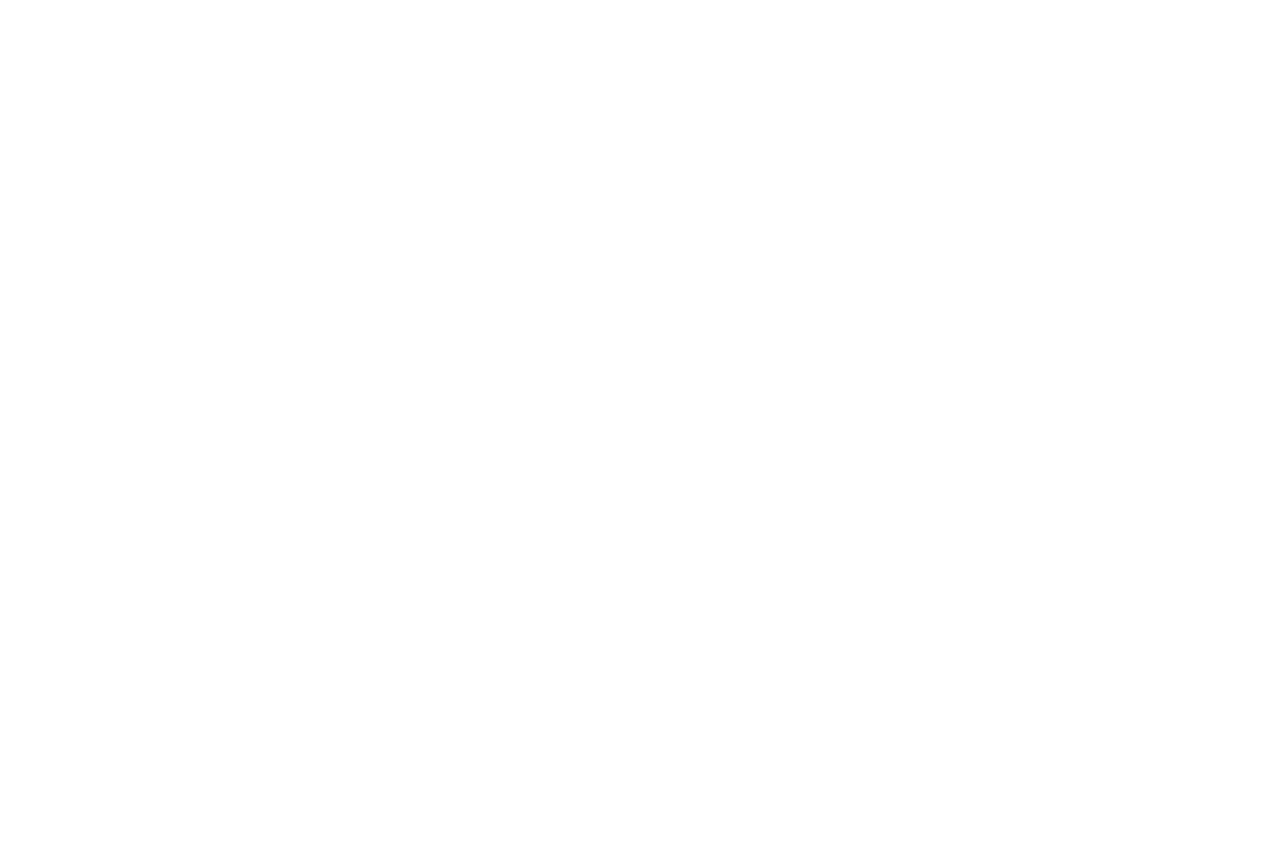
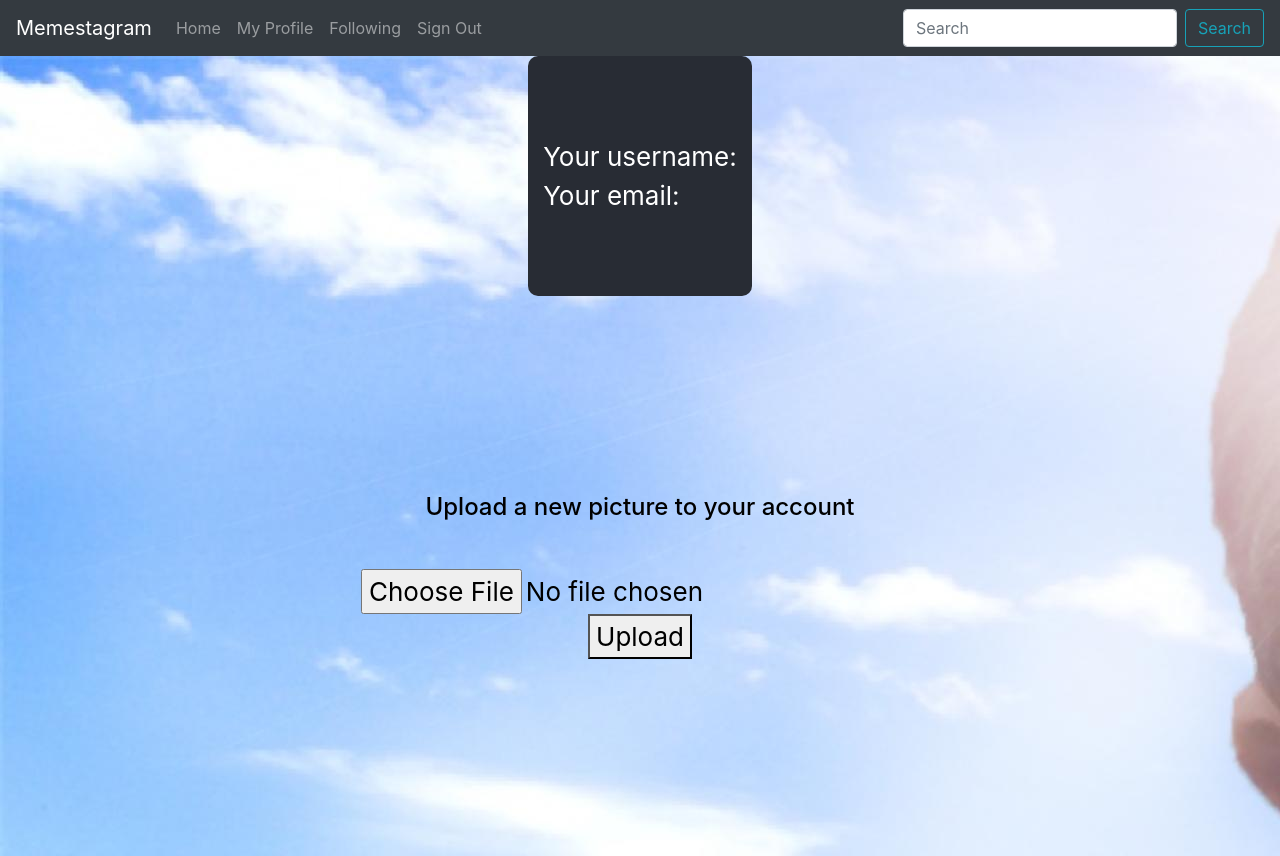
Before and after one commit to loganmcmullen/Memestagram-Social-Network, a React (Create React App) app in the folder client/: page /profile in a window 1280 px wide. Before the commit the page ends 800 px from the top, so only its background shows below. Built offline with nearby package versions, Linux system fonts and the light colour scheme; no server answers.

Commit message:
commiting to side-branch for demo

```diff
--- a/client/src/App.css
+++ b/client/src/App.css
@@ -11,6 +11,20 @@
   .App-logo {
     animation: App-logo-spin infinite 20s linear;
   }
+}
+.Original-background {
+  background-color: #282c34;
+  min-height: 30vh;
+  display: flex;
+  flex-direction: column;
+  align-items: left;
+  text-align: left;
+  padding: 15px;
+  border-radius: 10px;
+  justify-content: center;
+  font-size: calc(10px + 2vmin);
+  color: white;
+  z-index: 2;
 }
 
 .App-header {
--- a/client/src/App.js
+++ b/client/src/App.js
@@ -3,6 +3,7 @@
 import LoginSignupPage from "./pages/loginsignup";
 import HomePage from "./pages/homepage";
 import FollowingPage from "./pages/managefollowing";
+import ProfilePage from "./components/profile";
 import "./App.css";
 
 function App() {
@@ -19,6 +20,9 @@
           <Route exact path="/following">
             <FollowingPage />
           </Route>
+          <Route exact path="/profile">
+            <ProfilePage />
+          </Route>
         </Switch>
       </div>
     </Router>
--- a/client/src/components/navbar.js
+++ b/client/src/components/navbar.js
@@ -10,7 +10,7 @@
         <Navbar.Brand href="/">Memestagram</Navbar.Brand>
         <Nav className="mr-auto">
           <Nav.Link href="/">Home</Nav.Link>
-          <Nav.Link href="#willeventuallybetheprofile">My Profile</Nav.Link>
+          <Nav.Link href="/profile">My Profile</Nav.Link>
           <Nav.Link href="/following">Following</Nav.Link>
           <Nav.Link href="/loginsignup" onClick={auth.removeAuthentication}>
             Sign Out
--- a/client/src/components/profile.js
+++ b/client/src/components/profile.js
@@ -1,49 +1,77 @@
-import React, { Component } from 'react';
-import * as ReactBootstrap from 'react-bootstrap'
+import React, { Component } from "react";
 import axios from "axios";
 import "../App.css";
-import profilepic from "./maxresdefault.jpg"
+import Navbar from "../components/navbar";
 
-class RenderProfilePage extends Component{
+class RenderProfilePage extends Component {
   constructor(props) {
     super(props);
-        this.state ={
-            file: null
+    this.state = {
+      file: null,
+      username: "",
+      email: ""
     };
     this.onFormSubmit = this.onFormSubmit.bind(this);
     this.onChange = this.onChange.bind(this);
   }
-    onFormSubmit(e){
+  onFormSubmit(e) {
     e.preventDefault();
     const formData = new FormData();
-        formData.append('myImage',this.state.file);
+    formData.append("myImage", this.state.file);
     const config = {
       headers: {
-                'content-type': 'multipart/form-data'
+        "content-type": "multipart/form-data"
       }
     };
-        axios.post("http://localhost:8000/uploads",formData,config)
-            .then((response) => {
+    axios
+      .post("http://localhost:8000/uploads", formData, config)
+      .then(response => {
         alert("The file is successfully uploaded");
-            }).catch((error) => {
-        });
+      })
+      .catch(error => {});
   }
   onChange(e) {
-        this.setState({file:e.target.files[0]});
+    this.setState({ file: e.target.files[0] });
+  }
+  componentDidMount() {
+    axios
+      .post(
+        "http://localhost:8000/api/currentUser",
+        {},
+        {
+          headers: { token: sessionStorage.getItem("jwt") }
+        }
+      )
+      .then(res => {
+        console.log(res.data.username);
+        this.setState({
+          username: res.data.username,
+          email: res.data.email
+        });
+      })
+      .catch(error => {
+        console.log(error);
+      });
   }
 
   render() {
     return (
+      <div>
+        <Navbar />
         <div className="App">
-                <h4> MEMESTAGRAM</h4>
           <div className="App-header">
-                    <div className = "col-md-6 m-auto">
-                        <h4> Matthew McConaughey</h4>
-                        <img className = "rcorners1" src={require('./maxresdefault.jpg')} alt = "Matthew McConaughey" height="200" width="240"/>
-                        <div className = "custom-file mb-3">
+            <div className="Original-background">
+              Your username: {this.state.username}
+              <br></br>
+              Your email: {this.state.email}
+            </div>
+
+            <div className="col-md-6 m-auto">
+              <h4>Upload a new picture to your account</h4>
+              <br></br>
               <form onSubmit={this.onFormSubmit}>
-                                <input type="file" name="myImage" onChange= {this.onChange}/>
-                                <button type = "submit">Upload</button>
+                <input type="file" name="myImage" onChange={this.onChange} />
+                <button type="submit">Upload</button>
               </form>
             </div>
           </div>
```
Also changed, not shown: 1 other file (tests, documents, lock files or other folders). Lines whose indentation alone changed are shown as unchanged.
